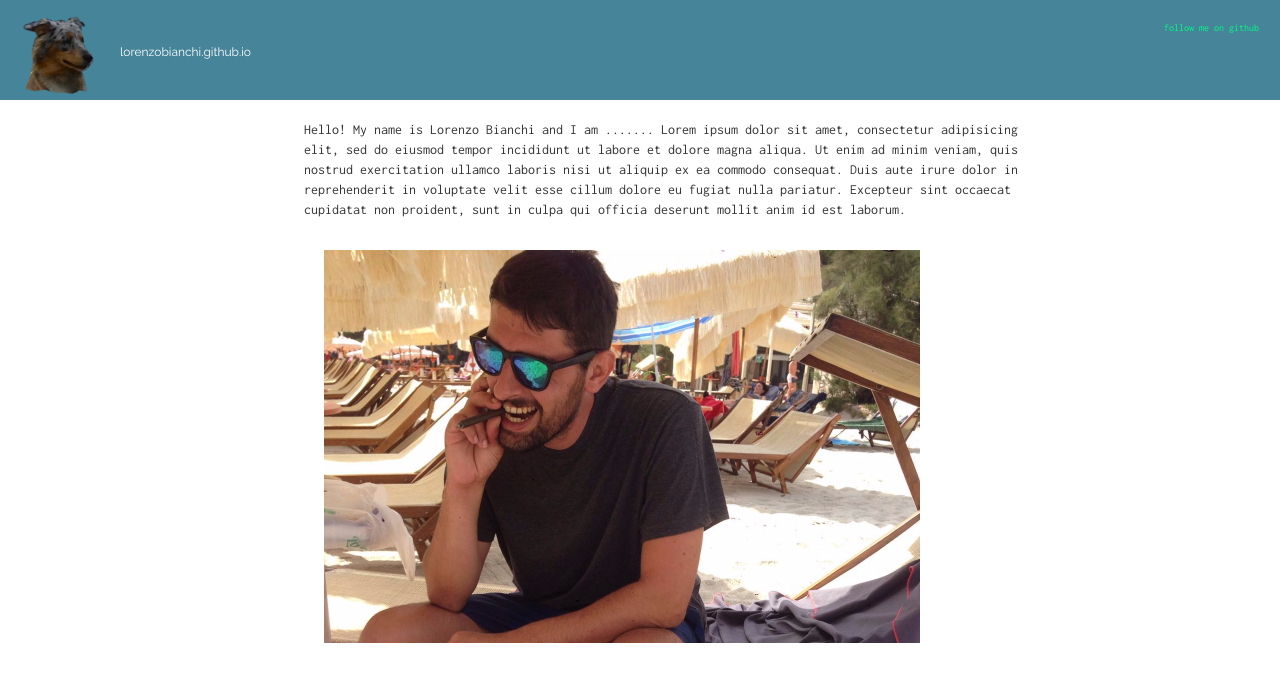
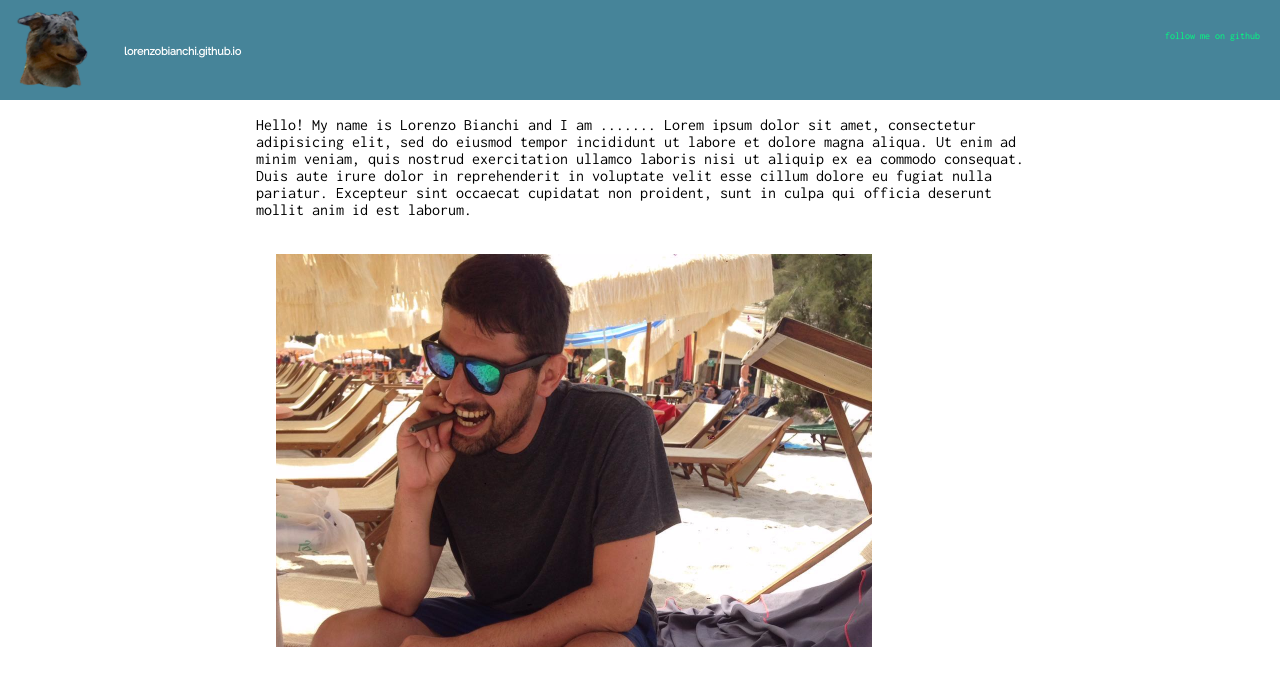
Before and after one commit to lorenzobianchi/lorenzobianchi.github.io, a plain HTML site: page index.html in a window 1280 px wide. Drawn offline with nearby package versions, Linux system fonts and the light colour scheme.

Commit message:
removed bootstrap

```diff
--- a/css/style.css
+++ b/css/style.css
@@ -1,14 +1,19 @@
+body {
+  padding: 0;
+  margin: 0;
+}
 p {
   font-family: 'Inconsolata', monospace;
 }
 
 .navImg {
   float: left;
-  padding: 0px
+  padding: 10px
+
 }
 
 .title {
-  float: right;
+  float: left;
   padding: 20px;
   color: #fff;
 }
--- a/index.html
+++ b/index.html
@@ -6,7 +6,6 @@
     <meta name="viewport" content="width=device-width, initial-scale=1, maximum-scale=1">
     <link href="http://cdnjs.cloudflare.com/ajax/libs/animate.css/3.5.1/animate.min.css" rel="stylesheet" />
     <link href="https://fonts.googleapis.com/css?family=Inconsolata|Raleway" rel="stylesheet" />
-    <link href="http://maxcdn.bootstrapcdn.com/bootstrap/4.0.0-alpha.4/css/bootstrap.min.css" rel="stylesheet" />
     <link href="http://code.ionicframework.com/ionicons/2.0.1/css/ionicons.min.css" rel="stylesheet" />
     <link rel="stylesheet" type="text/css" href="css/style.css" />
 
```
